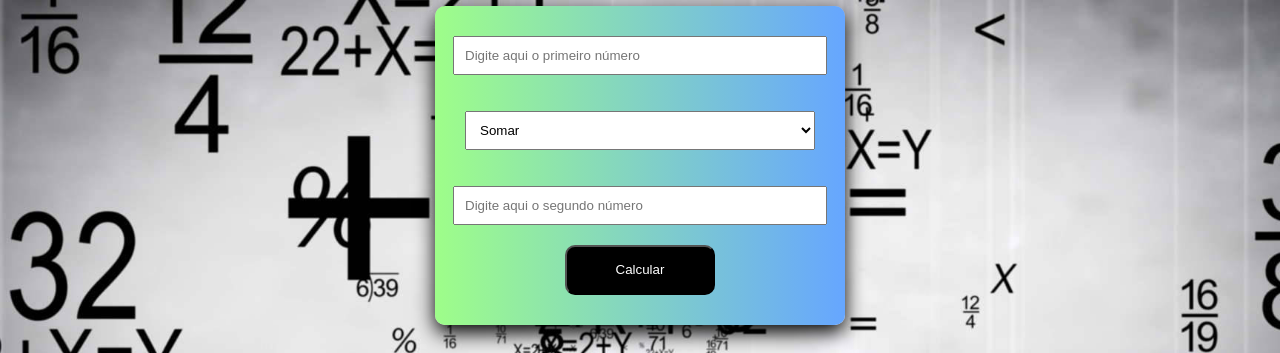
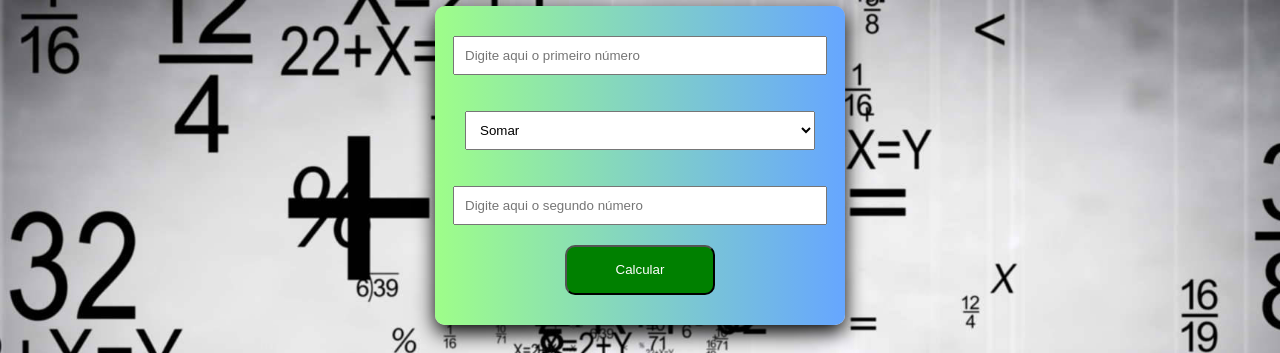
Before and after one commit to Aluno777/Git, a plain HTML site: page index.html in a window 1280 px wide. Shown: the part 95-448 px from the top of the page. Drawn offline with Linux system fonts and the light colour scheme.

Commit message:
Alteração botão, preto para verde

```diff
--- a/index.html
+++ b/index.html
@@ -32,7 +32,7 @@
         padding: 10px;/*Margem de espaçamento entre eles*/
     }
     button{
-        background-color: black;/*Background preto do botão*/
+        background-color: green;/*Background preto do botão*/
         color: white;/*Cor branca do botão*/
         width: 150PX;/*Tamanho de largura do botão*/
         height: 50px;/*Tamanho de altura do botão*/
```
